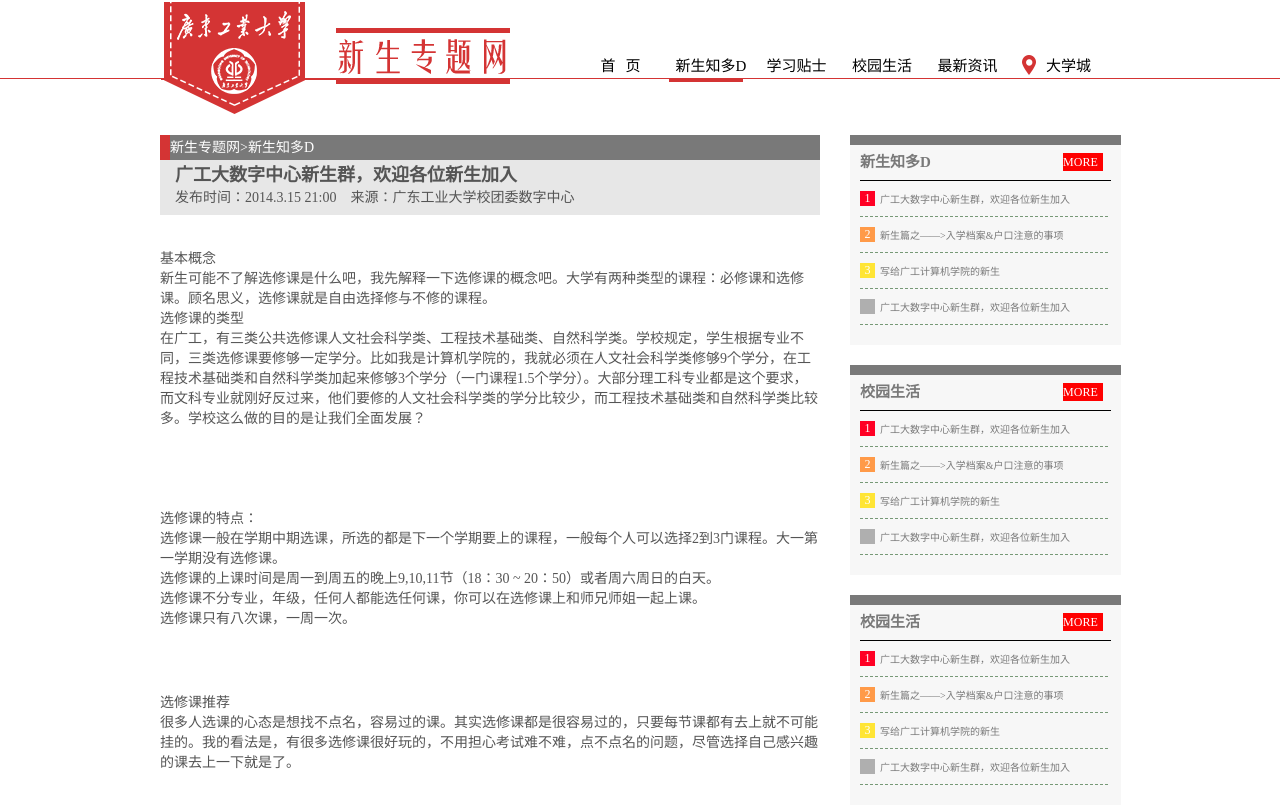
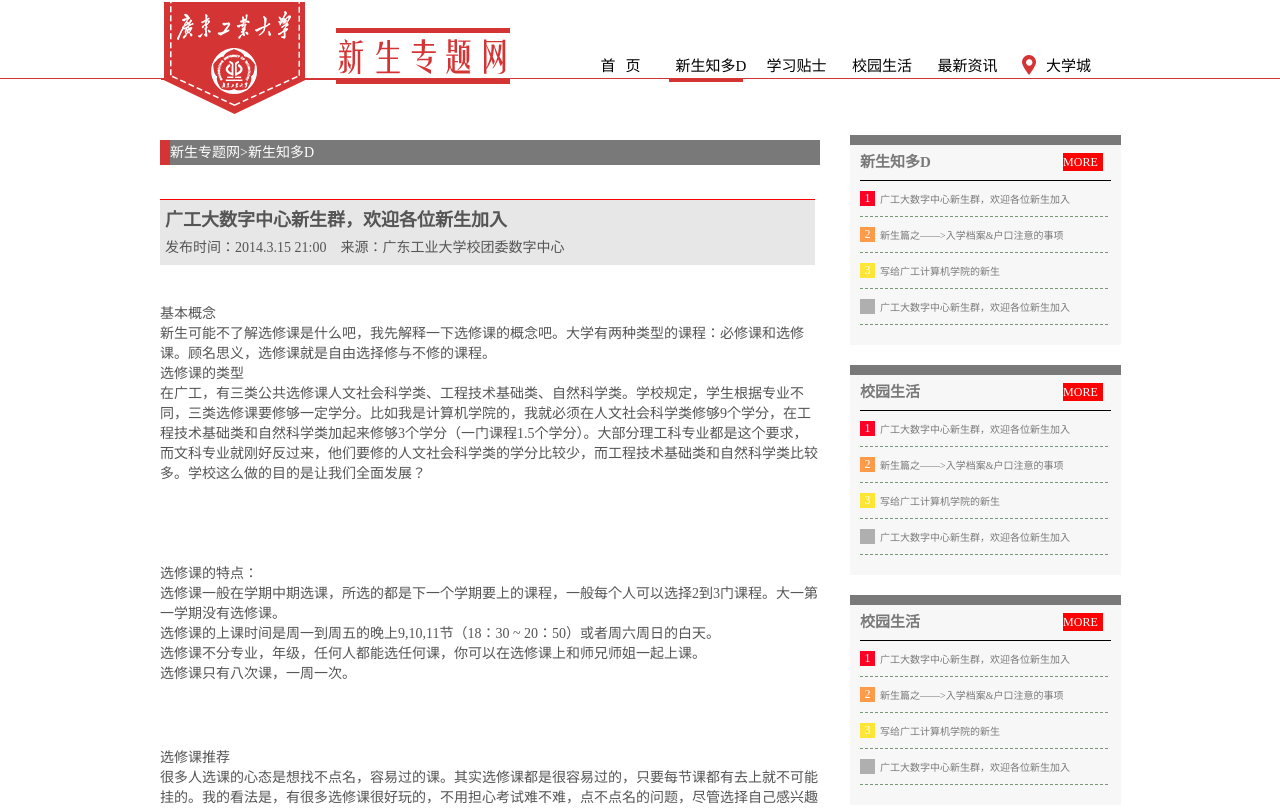
Before and after one commit to xiaochibobo/new_freshman, a plain HTML site: page content.html in a window 1280 px wide. Shown: the top 808 px of the page. Drawn offline with nearby package versions, Linux system fonts and the light colour scheme.

Commit message:
修改了content页面文章小标题内间距的问题

```diff
--- a/content.html
+++ b/content.html
@@ -42,7 +42,7 @@
                 	<h1>
                 		广工大数字中心新生群，欢迎各位新生加入
                 	</h1>
-                	<p>
+                	<p class="contain_p">
                 		发布时间：2014.3.15 21:00&nbsp;&nbsp;&nbsp;&nbsp;来源：广东工业大学校团委数字中心
                 	</p>
                 </div>
--- a/style/style.css
+++ b/style/style.css
@@ -170,8 +170,7 @@ div ul.list_box li p{
 }
 /*列表页面文章内容*/
 div.contain_passage {
-	margin-top: 15px;
-	border-top: 3px solid #d43;
+	padding-top: 34px;
 }
 div.contain_passage ul {
 	list-style-type: none;
@@ -213,6 +212,10 @@ div.contain span.nav_bg {
 	background-color: #d43434;
 	float: left;
 }
+.contain p {
+	margin-top: 5px;
+}
+
 /*页脚*/
 div#footer {
 	width: 100%;
@@ -263,15 +266,14 @@ div.footer_contain_design ul li a{
   /*文章页面主要内容*/
 div.contain_passage_header {
 	width: 645px;
-	padding-left: 15px;
-	margin-top: -5px;
+	padding: 5px;
 	background-color: #e7e7e7;
 	height: 55px;
+	border-top: 1px solid red;
 }
 div.contain_passage_header h1 {
 	font-size: 18px;
 	font-weight: bold;
-	margin-top: -18px;
 }
 div.contain_passage_header span {
 	width: 100%;
```
